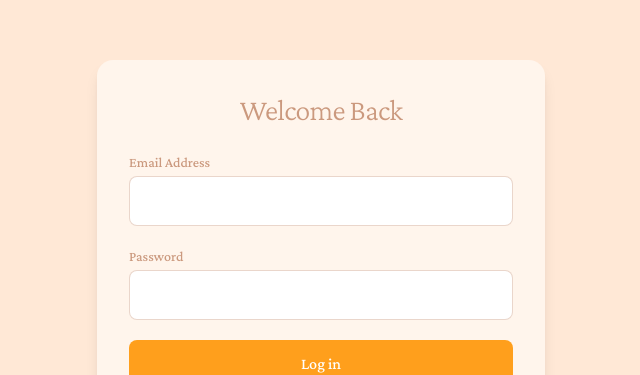
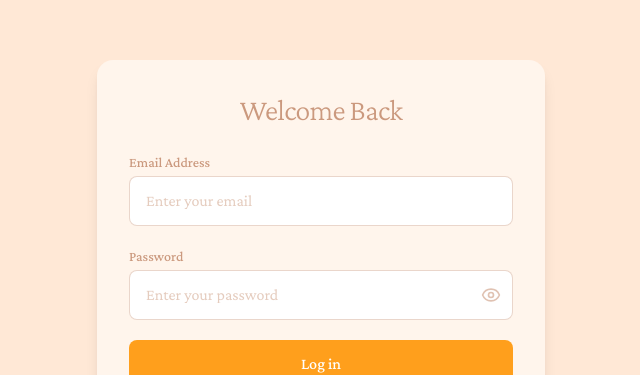
Before and after one commit to adit1110/Reflecta, a Next.js app in the folder reflecta/: page /login in a window 1280 px wide. Shown: the part 122-497 px from the top of the page, without its empty margins (319-959 px from the left). Built offline with nearby package versions, Linux system fonts and the light colour scheme; no server answers.

Commit message:
feat: merged supabase, fixed login so the text is visible and added password visibility toggle

```diff
--- a/reflecta/app/login/page.tsx
+++ b/reflecta/app/login/page.tsx
@@ -3,6 +3,7 @@
 import { useEffect, useState, type FormEvent } from "react";
 import Link from "next/link";
 import { useRouter } from "next/navigation";
+import { Eye, EyeOff } from "lucide-react";
 import { supabase } from "../../lib/supabase-browser";
 
 export default function LoginPage() {
@@ -11,6 +12,7 @@ export default function LoginPage() {
   const [password, setPassword] = useState("");
   const [errorMessage, setErrorMessage] = useState<string | null>(null);
   const [isLoading, setIsLoading] = useState(false);
+  const [showPassword, setShowPassword] = useState(false);
 
   useEffect(() => {
     let isMounted = true;
@@ -74,7 +76,8 @@ export default function LoginPage() {
               required
               value={email}
               onChange={(event) => setEmail(event.target.value)}
-              className="w-full px-4 py-3 rounded-lg border border-[#CB997E]/40 bg-white focus:outline-none focus:ring-2 focus:ring-[#FF9F1C]"
+              className="w-full px-4 py-3 rounded-lg border border-[#CB997E]/40 bg-white text-[#CB997E] placeholder:text-[#CB997E]/50 focus:outline-none focus:ring-2 focus:ring-[#FF9F1C]"
+              placeholder="Enter your email"
             />
           </div>
 
@@ -82,24 +85,39 @@ export default function LoginPage() {
             <label className="block text-sm font-medium text-[#CB997E] mb-1">
               Password
             </label>
-            <input
-              type="password"
-              required
-              value={password}
-              onChange={(event) => setPassword(event.target.value)}
-              className="w-full px-4 py-3 rounded-lg border border-[#CB997E]/40 bg-white focus:outline-none focus:ring-2 focus:ring-[#FF9F1C]"
-            />
+            <div className="relative">
+              <input
+                type={showPassword ? "text" : "password"}
+                required
+                value={password}
+                onChange={(event) => setPassword(event.target.value)}
+                className="w-full px-4 py-3 pr-12 rounded-lg border border-[#CB997E]/40 bg-white text-[#CB997E] placeholder:text-[#CB997E]/50 focus:outline-none focus:ring-2 focus:ring-[#FF9F1C]"
+                placeholder="Enter your password"
+              />
+              <button
+                type="button"
+                onClick={() => setShowPassword(!showPassword)}
+                className="absolute right-3 top-1/2 -translate-y-1/2 text-[#CB997E]/60 hover:text-[#CB997E] transition-colors"
+                aria-label={showPassword ? "Hide password" : "Show password"}
+              >
+                {showPassword ? (
+                  <EyeOff className="w-5 h-5" />
+                ) : (
+                  <Eye className="w-5 h-5" />
+                )}
+              </button>
+            </div>
           </div>
 
           <button
             type="submit"
             disabled={isLoading}
-            className="w-full py-3 rounded-lg bg-[#FF9F1C] text-white font-medium hover:bg-[#FFBF69] transition-all duration-300 hover:shadow-lg"
+            className="w-full py-3 rounded-lg bg-[#FF9F1C] text-white font-medium hover:bg-[#FFBF69] transition-all duration-300 hover:shadow-lg disabled:opacity-50 disabled:cursor-not-allowed"
           >
             {isLoading ? "Logging in..." : "Log in"}
           </button>
           {errorMessage ? (
-            <p className="text-sm text-[#CB997E]">{errorMessage}</p>
+            <p className="text-sm text-red-500 text-center">{errorMessage}</p>
           ) : null}
         </form>
 
--- a/reflecta/package.json
+++ b/reflecta/package.json
@@ -9,8 +9,8 @@
     "lint": "eslint"
   },
   "dependencies": {
+    "@google/generative-ai": "^0.24.1",
     "@supabase/supabase-js": "^2.90.1",
-    "@google/generative-ai": "^0.24.1",
     "lucide-react": "^0.562.0",
     "next": "16.1.3",
     "react": "19.2.3",
```
Also changed, not shown: 1 other file (tests, documents, lock files or other folders).
